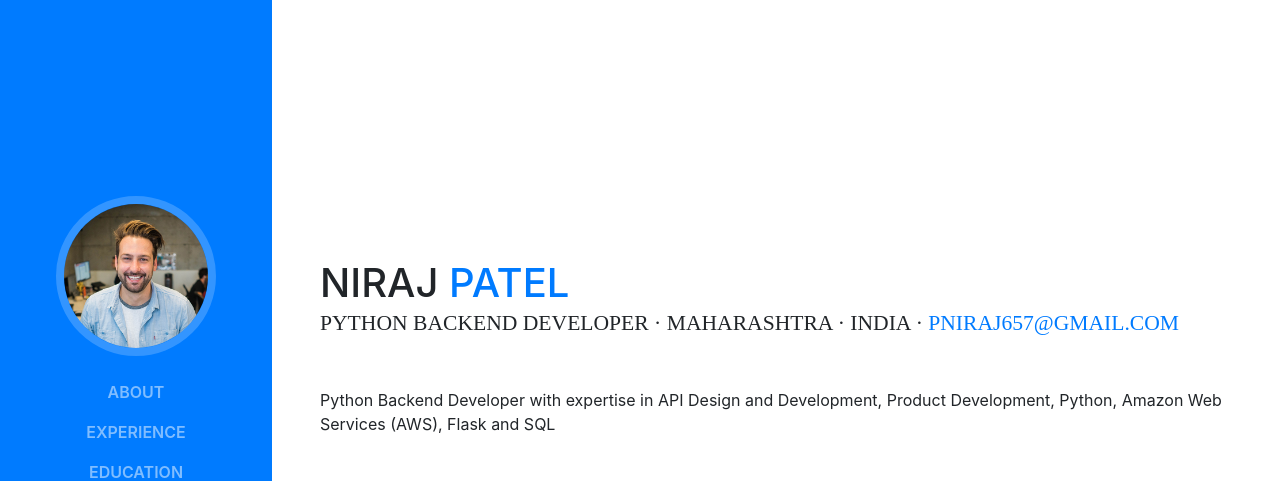
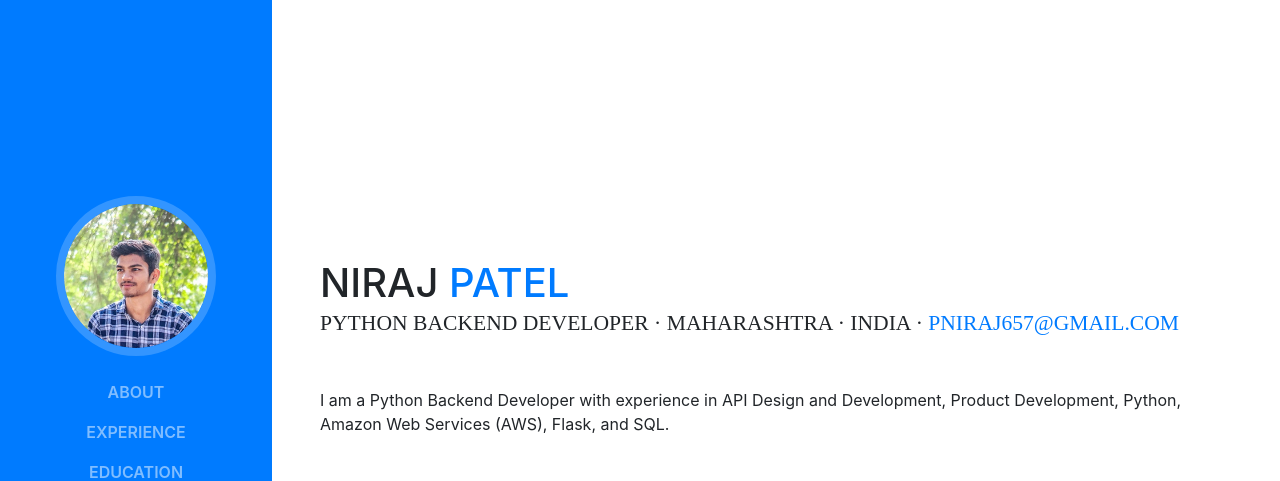
Before and after one commit to NirajPatel07/NirajPatel07.github.io, a website with bundled scripts: page index.html in a window 1280 px wide. Shown: the top 481 px of the page. Built offline with nearby package versions, Linux system fonts and the light colour scheme; a web font is replaced by a local one.

Commit message:
Profile Pic Updated

```diff
--- a/index.html
+++ b/index.html
@@ -31,7 +31,7 @@
       <a class="navbar-brand js-scroll-trigger" href="#page-top">
         <span class="d-block d-lg-none">Start Bootstrap</span>
         <span class="d-none d-lg-block">
-          <img class="img-fluid img-profile rounded-circle mx-auto mb-2" src="img/profile.jpg" alt="">
+          <img class="img-fluid img-profile rounded-circle mx-auto mb-2" src="img/profile.jpeg" alt="">
         </span>
       </a>
       <button class="navbar-toggler" type="button" data-toggle="collapse" data-target="#navbarSupportedContent" aria-controls="navbarSupportedContent" aria-expanded="false" aria-label="Toggle navigation">
@@ -71,7 +71,7 @@
           <div class="subheading mb-5">Python Backend Developer · Maharashtra · India ·
             <a href="mailto:name@email.com">pniraj657@gmail.com</a>
           </div>
-          <p class="mb-5">Python Backend Developer with expertise in API Design and Development, Product Development, Python, Amazon Web Services (AWS), Flask and SQL</p>
+          <p class="mb-5">I am a Python Backend Developer with experience in API Design and Development, Product Development, Python, Amazon Web Services (AWS), Flask, and SQL.</p>
           <ul class="list-inline list-social-icons mb-0">
             <li class="list-inline-item">
               <a href="#">
```
Also changed, not shown: img/profile.jpeg (added), img/profile.jpg (deleted).
